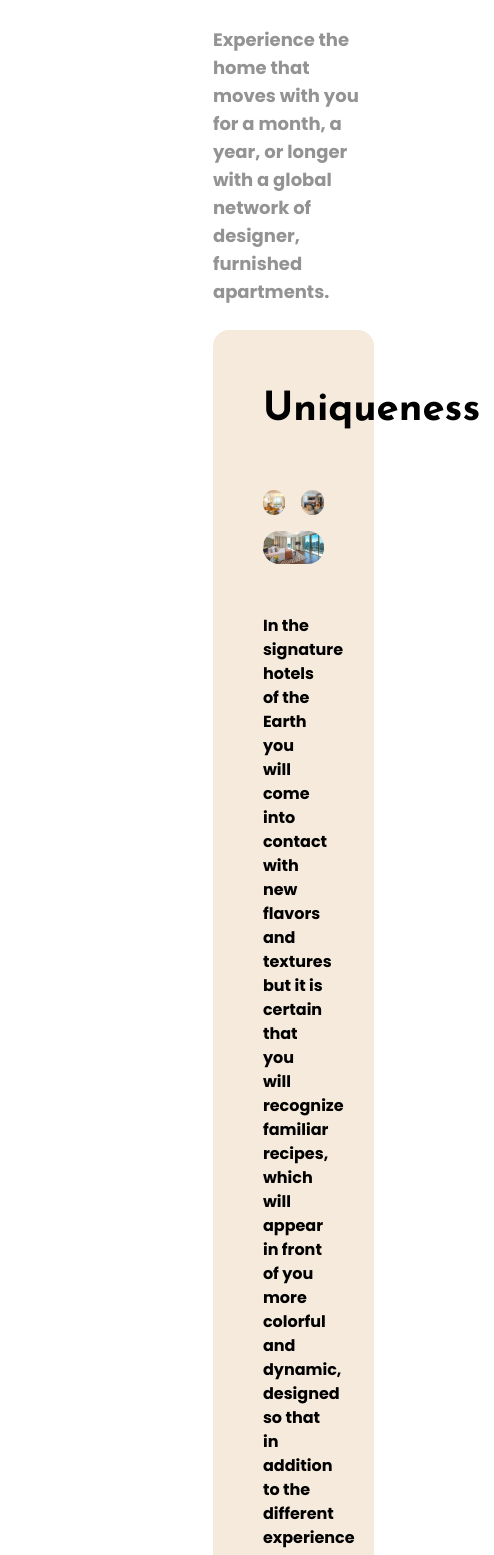
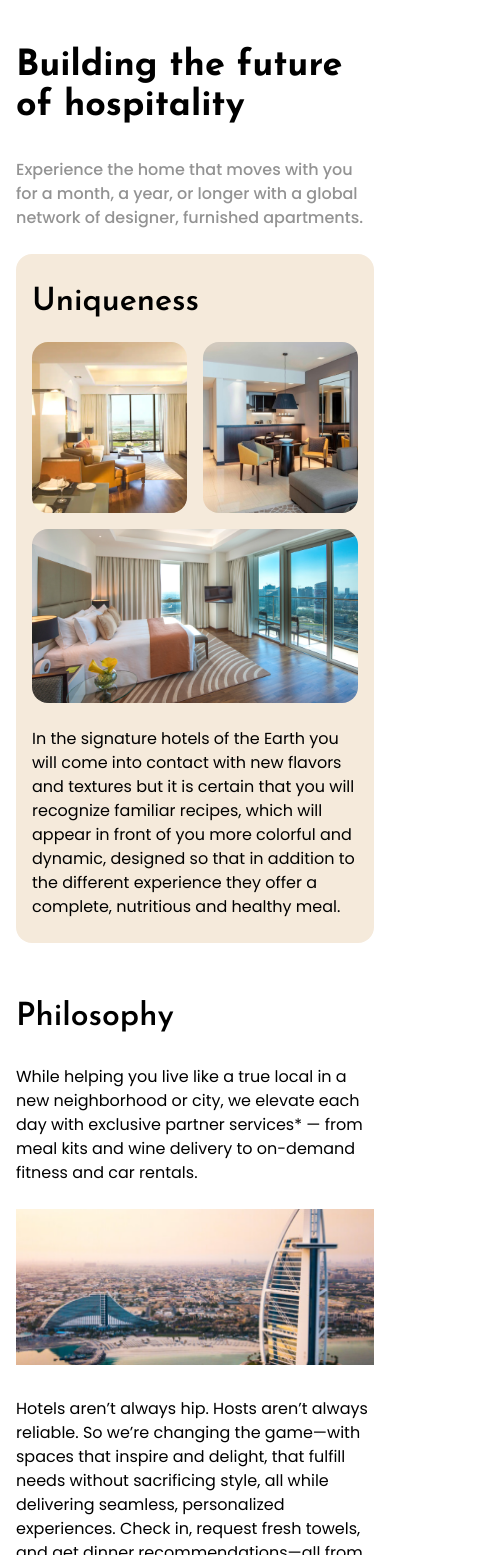
Before and after one commit to devolego/Trophystays-website, a Next.js app: page /about in a window 390 px wide. Shown: the part 445-2000 px from the top of the page, 494 px wide, since content can reach past the window. Built offline with nearby package versions, Linux system fonts and the light colour scheme.

Commit message:
Modified the about us page

```diff
--- a/components/About/Goals.tsx
+++ b/components/About/Goals.tsx
@@ -7,31 +7,36 @@ const Goals = () => {
   return (
     <div className="my-[50px]">
       <h3
-        className={`text-[40px] leading-[45px] font-bold ${josefin.className} mb-6`}
+        className={`text-[40px] leading-[45px] md:font-bold ${josefin.className} mb-6 max-md:font-semibold max-md:text-[32px]`}
       >
         Goals
       </h3>
       <ul>
         {aboutGoal.map((items) => {
           return (
-            <div key={items.id} className="mb-8 ml-5">
-              <p className="flex items-center font-bold text-base mb-4 before:bg-arrow-right-primary before:bg-no-repeat before:bg-center before:w-[20px] before:h-[20px] before:inline-flex before:-ml-5 pl-2">
+            <div key={items.id} className="md:mb-8 ml-5 max-md:mb-5">
+              <p
+                className="flex items-start md:font-bold text-base mb-4 before:mt-[2px] before:bg-arrow-right-primary before:bg-no-repeat before:bg-center
+              before:w-[20px] before:h-[20px] before:inline-flex before:-ml-[30px] before:mr-[10px] pl-2 max-md:font-semibold"
+              >
                 {items.title}
               </p>
-              <p className="font-bold text-base mb-4 pl-2">{items.content}</p>
+              <p className="md:font-bold max-md:font-normal text-base mb-4 pl-2">
+                {items.content}
+              </p>
             </div>
           );
         })}
       </ul>
 
-      <div className="flex justify-between gap-[30px]">
+      <div className="flex justify-between gap-[30px] md:mt-[100px] max-md:mt-[40px]">
         <Button
           ButtonText="Book Now"
-          ButtonClasses="bg-primary border border-primary text-white w-full text-center font-bold py-3"
+          ButtonClasses="md:bg-primary max-md:bg-blackLight max-md:border-blackLight border md:border-primary text-white w-full text-center md:font-bold max-md:font-medium md:py-3 max-md:py-[10px]"
         />
         <Button
           ButtonText="Gallery"
-          ButtonClasses="bg-white border border-primary text-primary  w-full text-center font-bold py-3"
+          ButtonClasses="bg-white border md:border-primary max-md:border-blackLight max-md:text-blackLight md:text-primary w-full text-center md:font-bold max-md:font-medium md:py-3 max-md:py-[10px]"
         />
       </div>
     </div>
--- a/components/About/Mission.tsx
+++ b/components/About/Mission.tsx
@@ -7,15 +7,19 @@ const Mission = () => {
   return (
     <div className="my-[50px]">
       <h3
-        className={`text-[40px] leading-[45px] font-bold ${josefin.className} mb-6`}
+        className={`md:text-[40px] leading-[45px] md:font-bold ${josefin.className} mb-6 max-md:font-semibold max-md:text-[32px]`}
       >
         Mission
       </h3>
       <div className="grid grid-cols-2 gap-6">
-        <Image src={aboutImgSixth} alt="" className="object-cover" />
+        <Image
+          src={aboutImgSixth}
+          alt=""
+          className="object-cover w-full max-md:h-full"
+        />
 
         <div>
-          <p className="text-base font-bold">
+          <p className="text-base md:font-bold max-md:font-normal">
             What began as a journey to provide a better stay has grown into a
             celebration of modern design and exceptional comfort. We’re working
             with world-class architects and designers to create truly remarkable
--- a/components/About/Philosophy.tsx
+++ b/components/About/Philosophy.tsx
@@ -6,16 +6,22 @@ import { josefin } from "../../utils/utilsFonts";
 const Philosophy = () => {
   return (
     <div>
-      <h2 className={`${josefin.className} text-[40px] font-bold mb-4`}>
+      <h2
+        className={`${josefin.className} text-[40px] font-bold md:mb-4 max-md:font-semibold max-md:text-[32px]`}
+      >
         Philosophy
       </h2>
-      <p className="font-bold text-lg mt-8 mb-6">
+      <p className="font-bold text-lg md:mt-8 md:mb-6 max-md:font-normal max-md:text-base max-md:my-6">
         While helping you live like a true local in a new neighborhood or city,
         we elevate each day with exclusive partner services* — from meal kits
         and wine delivery to on-demand fitness and car rentals.
       </p>
-      <Image src={aboutImgFifth} alt="" className="object-cover my-[50px]" />
-      <p className="font-bold text-lg mt-8 mb-6">
+      <Image
+        src={aboutImgFifth}
+        alt=""
+        className="object-cover my-[50px] w-full max-md:my-3 min-h-[156px] h-full"
+      />
+      <p className="font-bold text-lg mt-8 mb-6 max-md:font-normal max-md:text-base">
         Hotels aren’t always hip. Hosts aren’t always reliable. So we’re
         changing the game—with spaces that inspire and delight, that fulfill
         needs without sacrificing style, all while delivering seamless,
--- a/components/About/Uniqueness.tsx
+++ b/components/About/Uniqueness.tsx
@@ -7,12 +7,14 @@ import aboutImgFourth from "../../images/about-img-4.png";
 
 const Uniqueness = () => {
   return (
-    <div className="bg-lightBrown p-[50px] rounded-2xl mb-[50px]">
-      <h2 className={`${josefin.className} text-[40px] font-bold mb-[40px]`}>
+    <div className="bg-lightBrown md:p-[50px] rounded-2xl mb-[50px] max-md:px-4 max-md:py-6">
+      <h2
+        className={`${josefin.className} text-[40px] font-bold mb-[40px] max-md:font-semibold max-md:text-[32px] max-md:mb-4`}
+      >
         Uniqueness
       </h2>
 
-      <div className="grid grid-cols-2 gap-4 my-[50px]">
+      <div className="grid grid-cols-2 gap-4 md:my-[50px] max-md:my-4">
         <Image
           src={aboutImgSec}
           alt=""
@@ -30,7 +32,7 @@ const Uniqueness = () => {
         />
       </div>
 
-      <p className="font-bold text-base leading-6">
+      <p className="font-bold text-base leading-6 max-md:mt-6 max-md:font-normal">
         In the signature hotels of the Earth you will come into contact with new
         flavors and textures but it is certain that you will recognize familiar
         recipes, which will appear in front of you more colorful and dynamic,
--- a/components/About/index.tsx
+++ b/components/About/index.tsx
@@ -9,21 +9,21 @@ import Goals from "./Goals";
 
 const About = () => {
   return (
-    <div className="flex container-2xl max-lg:px-4 lg:px-[50px] max-xl:gap-12 xl:gap-[120px]">
-      <div className="w-[55%] mb-[60px]">
+    <div className="flex container-2xl max-lg:px-4 lg:px-[50px] max-xl:gap-12 xl:gap-[120px] max-md:flex-col">
+      <div className="max-md:w-full md:w-[55%] md:mb-[60px]">
         <Image
           src={aboutImg}
           alt=""
           className="object-cover sticky top-[80px] left-0 w-full"
         />
       </div>
-      <div className="w-[45%] mb-[100px]">
+      <div className="max-md:w-full md:w-[45%] md:mb-[100px] max-md:mb-5">
         <h1
-          className={`text-[56px] leading-[56px] font-bold ${josefin.className} mt-[80px]`}
+          className={`md:text-[56px] md:leading-[56px] font-bold ${josefin.className} md:mt-[80px] max-md:text-4xl`}
         >
           Building the future of hospitality
         </h1>
-        <p className="text-darkGrey font-bold text-lg mt-8 mb-6">
+        <p className="text-darkGrey font-bold text-lg mt-8 mb-6 max-md:font-medium max-md:text-base">
           Experience the home that moves with you for a month, a year, or longer
           with a global network of designer, furnished apartments.
         </p>
```
